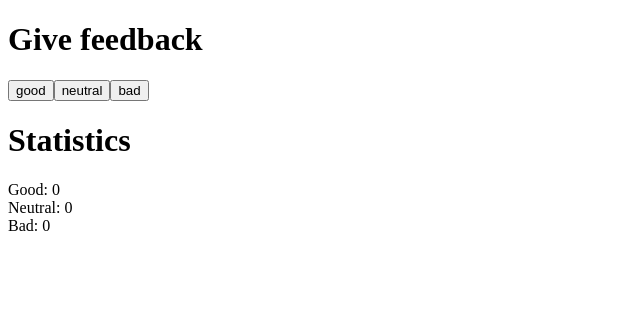
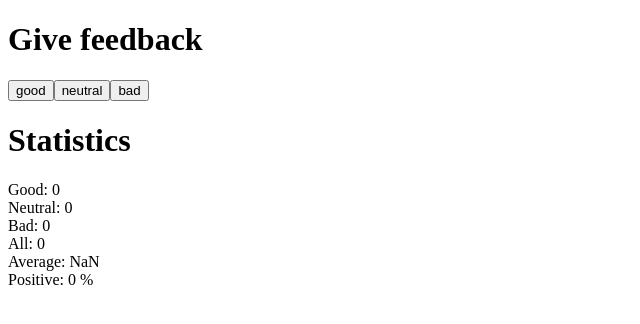
Before and after one commit to aleksimatias/fullstackopen, a React (Create React App) app in the folder part1/unicafe/: page / in a window 1280 px wide. Shown: the top 324 px of the page, without its empty margins (0-640 px from the left). Built offline with nearby package versions, Linux system fonts and the light colour scheme.

Commit message:
task 1.7. unicafe step 2

```diff
--- a/part1/unicafe/src/App.js
+++ b/part1/unicafe/src/App.js
@@ -16,13 +16,16 @@ const Button = ({ handleClick, text }) => {
   );
 };
 
-const Feedback = ({ good, neutral, bad }) => {
+const Feedback = ({ good, neutral, bad, all, average, positive }) => {
   return (
     <div>
       <h1>Statistics</h1>
       <div>Good: {good}</div>
       <div>Neutral: {neutral}</div>
       <div>Bad: {bad}</div>
+      <div>All: {all}</div>
+      <div>Average: {average}</div>
+      <div>Positive: {positive}</div>
     </div>
   );
 };
@@ -32,6 +35,10 @@ const App = () => {
   const [good, setGood] = useState(0);
   const [neutral, setNeutral] = useState(0);
   const [bad, setBad] = useState(0);
+
+  const all = good + neutral + bad;
+  const positive = (all ? (good * 100) / all : 0) + " %";
+  const average = (good - bad) / all; // returns NaN if no values set
 
   return (
     <div>
@@ -43,7 +50,14 @@ const App = () => {
         <Button handleClick={() => setBad(bad + 1)} text="bad" />
       </div>
 
-      <Feedback good={good} neutral={neutral} bad={bad} />
+      <Feedback
+        good={good}
+        neutral={neutral}
+        bad={bad}
+        all={all}
+        average={average}
+        positive={positive}
+      />
     </div>
   );
 };
```
